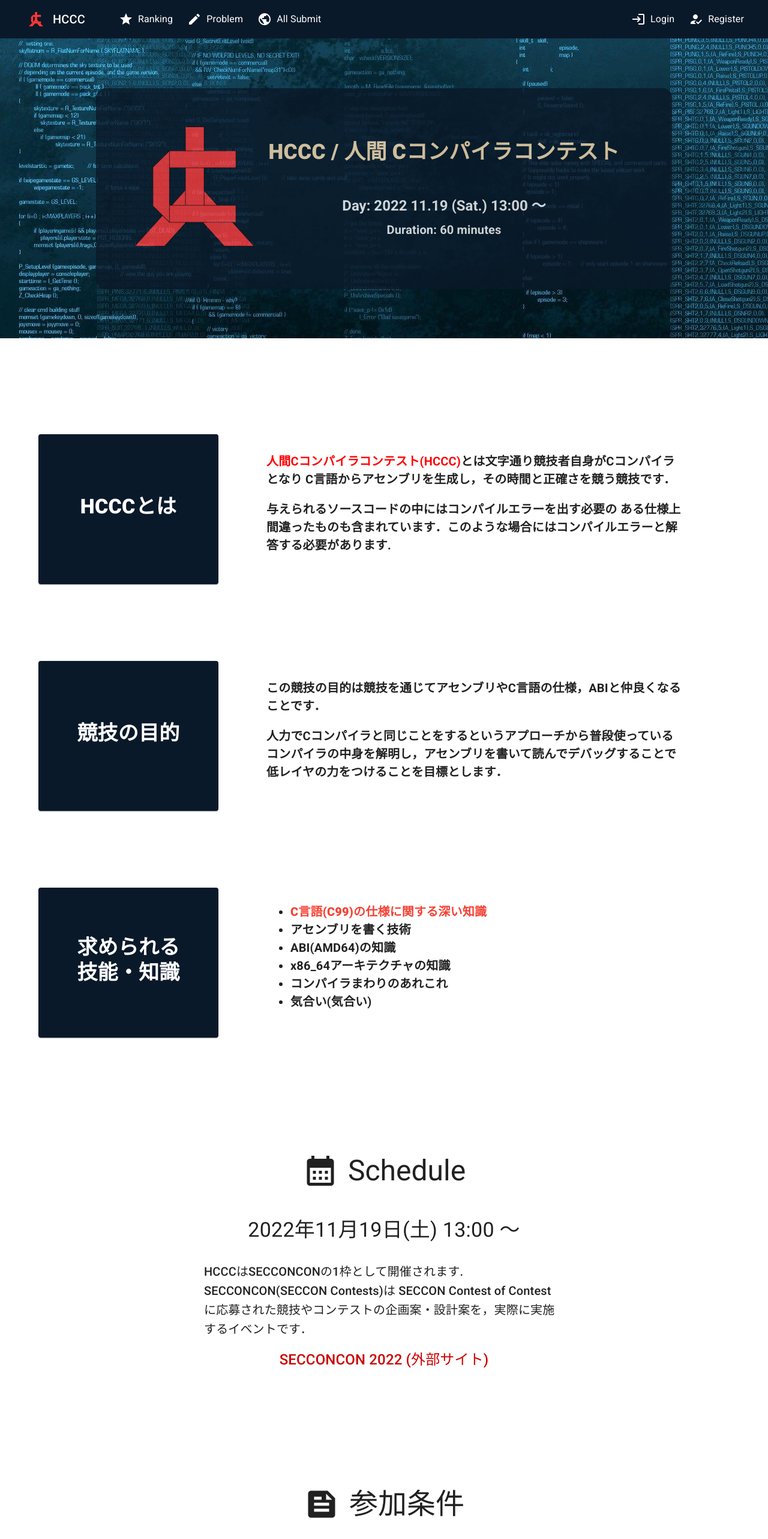
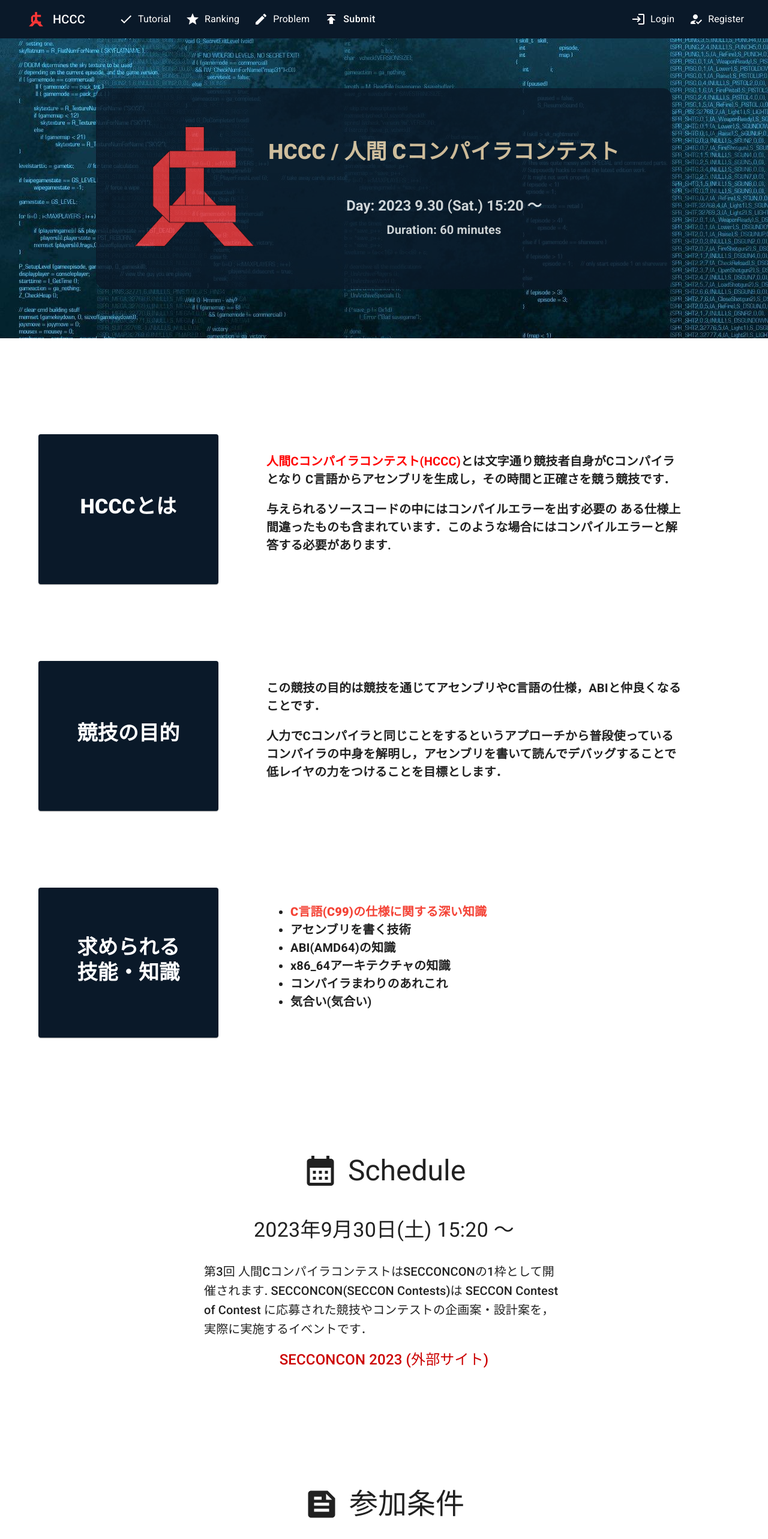
Before and after one commit to HumanCCompilerContest/Human-C-Compiler-Contest_frontend, a Next.js app: page / in a window 1280 px wide. Shown: the top 2566 px of the page at 60% size. Built offline with nearby package versions, Linux system fonts and the light colour scheme.

Commit message:
[add] update TopPage to 2023 version

```diff
--- a/src/components/molecules/ButtonWithIcon.tsx
+++ b/src/components/molecules/ButtonWithIcon.tsx
@@ -1,21 +1,28 @@
 import { Button, Box } from '@mui/material'
 import type { ButtonProps } from '@mui/material/Button'
+import type { SxProps, Theme } from '@mui/material/styles'
 import { FC } from 'react'
 
-export type ButtonWithIconProps = ButtonProps & {
+export type ButtonWithIconProps = Omit<ButtonProps, 'onClick'> & {
   buttonLabel: string
   iconReactNode: React.ReactNode
+  wrapSx?: SxProps<Theme>
+  onClick: React.MouseEventHandler<HTMLElement>
 }
 
 const ButtonWithIcon: FC<ButtonWithIconProps> = (props) => {
-  const { buttonLabel, iconReactNode, sx, ...leftProps } = props
+  const { buttonLabel, iconReactNode, wrapSx, sx, onClick, ...leftProps } =
+    props
   return (
     <Box
+      onClick={onClick}
       sx={{
         display: 'flex',
         justifyContent: 'center',
         alignItems: 'center',
         m: '0 0.5rem',
+        cursor: 'pointer',
+        ...wrapSx,
       }}
     >
       {iconReactNode}
--- a/src/components/molecules/HeaderToolbar.tsx
+++ b/src/components/molecules/HeaderToolbar.tsx
@@ -1,4 +1,5 @@
 import CreateIcon from '@mui/icons-material/Create'
+import DoneIcon from '@mui/icons-material/Done'
 import HowToRegIcon from '@mui/icons-material/HowToReg'
 import LoginIcon from '@mui/icons-material/Login'
 import LogoutIcon from '@mui/icons-material/Logout'
@@ -7,10 +8,18 @@
 import PublishIcon from '@mui/icons-material/Publish'
 import StarIcon from '@mui/icons-material/Star'
 import type { SxProps, Theme } from '@mui/material'
-import { Typography, Toolbar, IconButton, Box } from '@mui/material'
+import {
+  Typography,
+  Toolbar,
+  IconButton,
+  Box,
+  Menu,
+  styled,
+} from '@mui/material'
+import MuiMenuItem from '@mui/material/MenuItem'
 import Image from 'next/image'
 import { useRouter } from 'next/router'
-import { FC } from 'react'
+import { FC, useState } from 'react'
 import { useSWRConfig } from 'swr'
 
 import TextWithIcon from '@/components/atoms/TextWithIcon'
@@ -27,6 +36,16 @@
   const router = useRouter()
   const { mutate } = useSWRConfig()
   const { user } = useAuthContext()
+  const [anchorEl, setAnchorEl] = useState<null | HTMLElement>(null)
+  const open = Boolean(anchorEl)
+
+  const handleSubmitClick = (e: React.MouseEvent<HTMLButtonElement>) => {
+    setAnchorEl(e.currentTarget)
+  }
+
+  const handleSubmitClose = () => {
+    setAnchorEl(null)
+  }
 
   const handleClickLogout = async () => {
     const res = await requestLogout()
@@ -46,7 +65,7 @@
         href='/'
         iconReactNode={
           <IconButton size='large' sx={{ m: '0 0.5rem 0 1rem' }} disabled>
-            <Image src='/HCCC_logo.png' layout='fill' />
+            <Image src='/HCCC_logo.png' layout='fill' alt='HCCC Logo' />
           </IconButton>
         }
         sx={{ mr: '3rem' }}
@@ -58,6 +77,14 @@
         >
           HCCC
         </Typography>
+      </LinkWithIcon>
+
+      <LinkWithIcon
+        href='https://github.com/Alignof/HCCC_Tutorial'
+        iconReactNode={<DoneIcon />}
+        sx={{ mr: '1rem' }}
+      >
+        Tutorial
       </LinkWithIcon>
 
       <LinkWithIcon
@@ -75,21 +102,42 @@
       >
         Problem
       </LinkWithIcon>
-      <LinkWithIcon
+
+      <Box>
+        <ButtonWithIcon
+          buttonLabel='Submit'
+          iconReactNode={<PublishIcon />}
+          onClick={handleSubmitClick}
+          wrapSx={{
+            '&:hover': {
+              opacity: 0.6,
+            },
+          }}
+          sx={{
+            fontSize: '1rem',
+          }}
+        />
+        <Menu open={open} anchorEl={anchorEl} onClose={handleSubmitClose}>
+          <MenuItem>
+            <StyledLinkWithIcon
               href='/submissions'
               iconReactNode={<PublicIcon />}
-        sx={{ mr: '1rem' }}
             >
               All Submit
-      </LinkWithIcon>
+            </StyledLinkWithIcon>
+          </MenuItem>
           {user && (
-        <LinkWithIcon
+            <MenuItem>
+              <StyledLinkWithIcon
                 href={`/submissions?user_id=${user.id}`}
                 iconReactNode={<PublishIcon />}
               >
                 My Submit
-        </LinkWithIcon>
+              </StyledLinkWithIcon>
+            </MenuItem>
           )}
+        </Menu>
+      </Box>
 
       <Box sx={{ flexGrow: 1 }} />
 
@@ -146,4 +194,13 @@
   )
 }
 
+const MenuItem = styled(MuiMenuItem)(({ theme }) => ({
+  color: theme.palette.primary.main,
+}))
+
+const StyledLinkWithIcon = styled(LinkWithIcon)(({ theme }) => ({
+  color: theme.palette.primary.main,
+  marginRight: '1rem',
+}))
+
 export default HeaderToolbar
--- a/src/components/molecules/MobileHeaderToolbar.tsx
+++ b/src/components/molecules/MobileHeaderToolbar.tsx
@@ -1,3 +1,4 @@
+import { Done } from '@mui/icons-material'
 import CreateIcon from '@mui/icons-material/Create'
 import HowToRegIcon from '@mui/icons-material/HowToReg'
 import LoginIcon from '@mui/icons-material/Login'
@@ -57,7 +58,7 @@
         href='/'
         iconReactNode={
           <IconButton size='large' sx={{ m: '0 0.5rem 0 1rem' }} disabled>
-            <Image src='/HCCC_logo.png' layout='fill' />
+            <Image src='/HCCC_logo.png' layout='fill' alt='HCCC Logo' />
           </IconButton>
         }
         sx={{ mr: '3rem' }}
@@ -100,6 +101,14 @@
       </IconButton>
 
       <Menu open={open} anchorEl={anchorEl} onClose={handleClose}>
+        <MenuItem>
+          <StyledLinkWithIcon
+            href='https://github.com/Alignof/HCCC_Tutorial'
+            iconReactNode={<Done />}
+          >
+            Tutorial
+          </StyledLinkWithIcon>
+        </MenuItem>
         <MenuItem>
           <StyledLinkWithIcon href='/ranking' iconReactNode={<StarIcon />}>
             Ranking
--- a/src/components/organisms/home/JoinCondition.tsx
+++ b/src/components/organisms/home/JoinCondition.tsx
@@ -25,7 +25,7 @@
           <p>
             当日はSECCONCONイベント内のZoomで進行を行うので,参加される方は
             <a
-              href='https://forms.gle/4UiJnoR6gRoCzkpT8'
+              href='https://docs.google.com/forms/d/e/1FAIpQLSfqQEbgSkdRcDoYdDKHePb2VNFnkoI1hkzZgEFgJ-lgkZz4rg/viewform'
               target='_blank'
               rel='noreferrer'
             >
--- /dev/null
+++ b/src/components/organisms/home/Links.tsx
@@ -0,0 +1,94 @@
+import { Box, Typography } from '@mui/material'
+import type { SxProps, Theme } from '@mui/material/styles'
+import { FC } from 'react'
+
+type LinksProps = {
+  sx?: SxProps<Theme>
+}
+
+const Links: FC<LinksProps> = ({ sx }) => {
+  return (
+    <Box
+      sx={{
+        ...sx,
+      }}
+    >
+      <Typography
+        variant='h3'
+        sx={{
+          display: 'flex',
+          justifyContent: 'center',
+          alignItems: 'center',
+          fontWeight: '600',
+          mb: '5rem',
+          '&::before, &::after': {
+            content: '""',
+            display: 'block',
+            maxWidth: '5rem',
+            borderTop: 'solid 2px',
+            flexGrow: 1,
+          },
+          '&::before': {
+            mr: '2rem',
+          },
+          '&::after': {
+            ml: '2rem',
+          },
+        }}
+      >
+        Links
+      </Typography>
+
+      <Box
+        sx={{
+          lineHeight: '1.5rem',
+          backgroundColor: 'rgba(0, 0, 0, .03)',
+          p: { xs: '1rem', md: '3rem' },
+          borderRadius: '10px',
+        }}
+      >
+        <Typography
+          variant='h6'
+          sx={{
+            wordBreak: 'break-word',
+          }}
+        >
+          <ul>
+            <li>
+              プロジェクトのリポジトリ:
+              <a
+                href='https://github.com/Alignof/Human_C_Compiler_Contest'
+                target='_blank'
+                rel='noreferrer'
+              >
+                https://github.com/Alignof/Human_C_Compiler_Contest
+              </a>
+            </li>
+            <li>
+              検証環境:
+              <a
+                href='https://github.com/HumanCCompilerContest/HCCC_local_env'
+                target='_blank'
+                rel='noreferrer'
+              >
+                https://github.com/HumanCCompilerContest/HCCC_local_env
+              </a>
+            </li>
+            <li>
+              チュートリアル:
+              <a
+                href='https://github.com/Alignof/HCCC_Tutorial'
+                target='_blank'
+                rel='noreferrer'
+              >
+                https://github.com/Alignof/HCCC_Tutorial
+              </a>
+            </li>
+          </ul>
+        </Typography>
+      </Box>
+    </Box>
+  )
+}
+
+export default Links
--- a/src/components/organisms/home/MainVisual.tsx
+++ b/src/components/organisms/home/MainVisual.tsx
@@ -31,7 +31,12 @@
         }}
       >
         <Box sx={{ display: { xs: 'none', md: 'block' } }}>
-          <Image src='/HCCC_logo.png' width='200px' height='200px' />
+          <Image
+            src='/HCCC_logo.png'
+            width='200px'
+            height='200px'
+            alt='HCCC Logo'
+          />
         </Box>
 
         <Box sx={{ p: '1rem' }}>
@@ -58,7 +63,7 @@
               maxWidth: '600px',
             }}
           >
-            Day: 2022 11.19 (Sat.) 13:00 〜
+            Day: 2023 9.30 (Sat.) 15:20 〜
           </Typography>
           <Typography
             variant='h6'
--- a/src/components/organisms/home/Schedule.tsx
+++ b/src/components/organisms/home/Schedule.tsx
@@ -21,16 +21,16 @@
 
       <Box sx={{ width: { xs: '90%', md: '600px' }, m: '3rem auto' }}>
         <Typography variant='h4' align='center'>
-          2022年11月19日(土) 13:00 〜
+          2023年9月30日(土) 15:20 〜
         </Typography>
         <Typography variant='h6' sx={{ m: '2rem 0 1rem' }}>
-          HCCCはSECCONCONの1枠として開催されます. SECCONCON(SECCON Contests)は
-          SECCON Contest of Contest
+          第3回 人間CコンパイラコンテストはSECCONCONの1枠として開催されます.
+          SECCONCON(SECCON Contests)は SECCON Contest of Contest
           に応募された競技やコンテストの企画案・設計案を，実際に実施するイベントです．
         </Typography>
         <Typography align='center' variant='h6'>
           <Link
-            href='https://www.seccon.jp/2022/seccon_contest/secconcon.html'
+            href='https://www.seccon.jp/2023/seccon_contest/secconcon_1.html'
             target='_blank'
             sx={{
               fontSize: '1.5rem',
@@ -39,7 +39,7 @@
               '&:hover': { color: '#1b5e20', textDecoration: 'underline' },
             }}
           >
-            SECCONCON 2022 (外部サイト)
+            SECCONCON 2023 (外部サイト)
           </Link>
         </Typography>
       </Box>
--- a/src/pages/_app.tsx
+++ b/src/pages/_app.tsx
@@ -33,6 +33,11 @@
       },
     },
   },
+  typography: {
+    button: {
+      textTransform: 'none',
+    },
+  },
 })
 
 function MyApp({ Component, pageProps }: AppProps) {
--- a/src/pages/index.tsx
+++ b/src/pages/index.tsx
@@ -4,6 +4,7 @@
 
 import HCCCTarget from '@/components/organisms/home/HCCCTarget'
 import JoinCondition from '@/components/organisms/home/JoinCondition'
+import Links from '@/components/organisms/home/Links'
 import MainVisual from '@/components/organisms/home/MainVisual'
 import QandA from '@/components/organisms/home/QandA'
 import Regulation from '@/components/organisms/home/Regulation'
@@ -32,9 +33,10 @@
           <HCCCTarget sx={{ mb: { xs: '4rem', md: '8rem' } }} />
           <RequestedAbility sx={{ mb: { xs: '4rem', md: '8rem' } }} />
           <Schedule sx={{ m: '12rem 0' }} />
-          <JoinCondition sx={{ m: '4rem 0 8rem' }} />
+          <JoinCondition sx={{ m: '4rem 0 6rem' }} />
           <Regulation />
           <QandA sx={{ m: '10rem 0 3rem' }} />
+          <Links sx={{ m: '8rem 0 2rem' }} />
         </Container>
       </BasicLayout>
     </>
```
Lines whose indentation alone changed are shown as unchanged.
